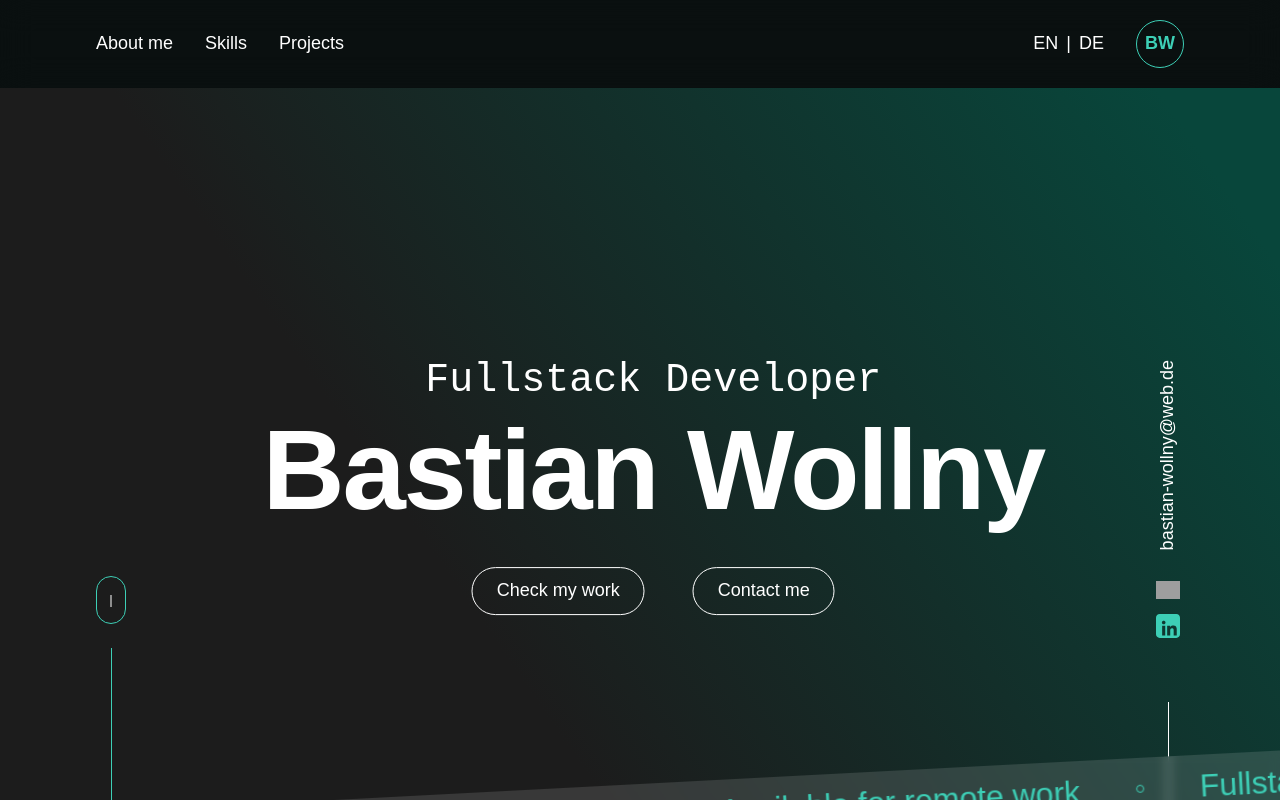
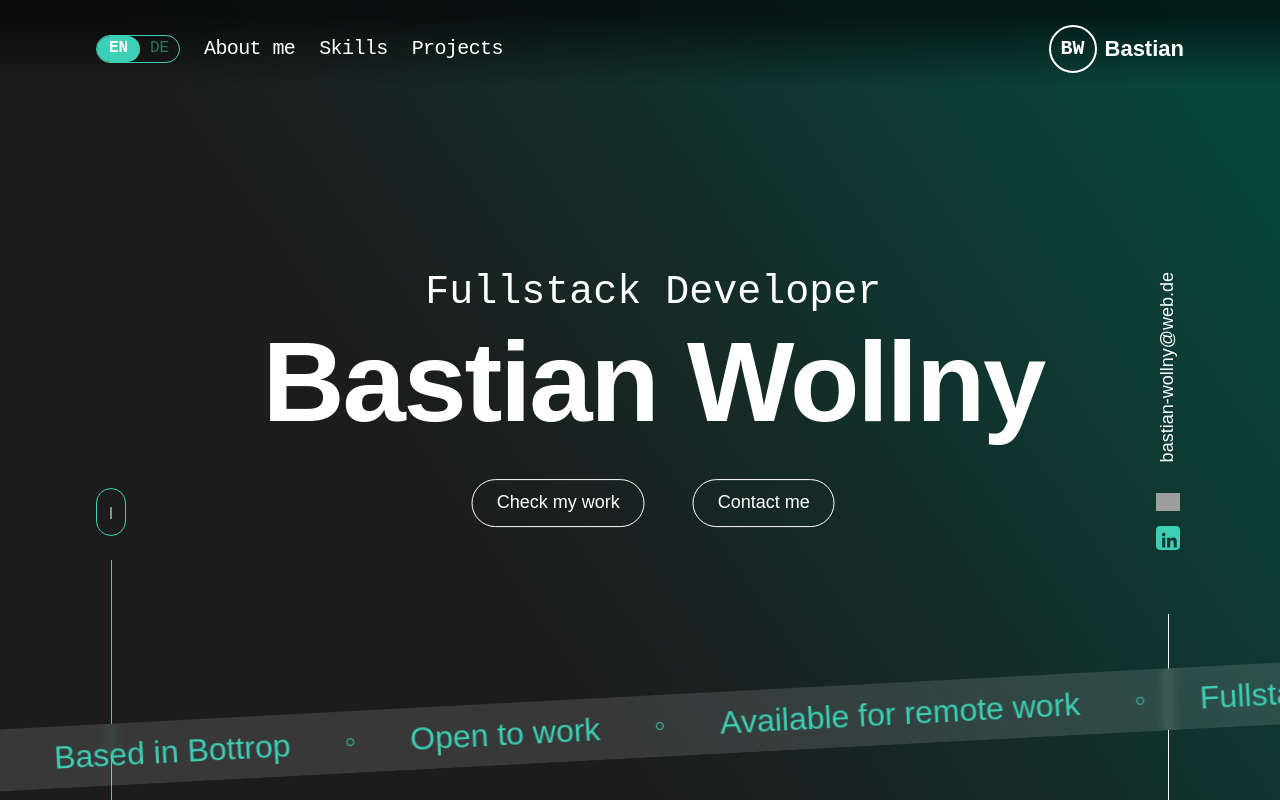
Before and after one commit to CZX93-BW/portfolio-webseite, an Angular app: page / in a window 1280 px wide. Shown: the top 800 px of the page. Built offline with nearby package versions, Linux system fonts and the light colour scheme; grey boxes are pictures that could not be loaded.

Commit message:
feat(header): implement desktop navigation

```diff
--- a/src/app/layout/header/header.html
+++ b/src/app/layout/header/header.html
@@ -1,19 +1,25 @@
 <header class="header">
-  <div class="container header__content">
-    <nav class="header__navigation" aria-label="Main navigation">
-      <a routerLink="/" fragment="about-me">About me</a>
-      <a routerLink="/" fragment="skills">Skills</a>
-      <a routerLink="/" fragment="projects">Projects</a>
-    </nav>
+  <div class="header__content">
+    <div class="header__left">
+      <div class="header__language-switch" aria-label="Language selection">
+        <button class="header__language-option header__language-option--active" type="button">
+          EN
+        </button>
+        <button class="header__language-option" type="button">
+          DE
+        </button>
+      </div>
 
-    <div class="header__actions">
-      <button class="header__language-button" type="button">EN</button>
-      <span class="header__language-divider">|</span>
-      <button class="header__language-button" type="button">DE</button>
+      <nav class="header__navigation" aria-label="Main navigation">
+        <a class="header__navigation-link" routerLink="/" fragment="about-me">About me</a>
+        <a class="header__navigation-link" routerLink="/" fragment="skills">Skills</a>
+        <a class="header__navigation-link" routerLink="/" fragment="projects">Projects</a>
+      </nav>
     </div>
 
     <a class="header__logo" routerLink="/" aria-label="Go to homepage">
-      BW
+      <span class="header__logo-mark">BW</span>
+      <span class="header__logo-text">Bastian</span>
     </a>
   </div>
 </header>
--- a/src/app/layout/header/header.scss
+++ b/src/app/layout/header/header.scss
@@ -1,57 +1,131 @@
 .header {
-  position: sticky;
+  position: fixed;
   top: 0;
-  z-index: 20;
-  background: rgba(8, 15, 15, 0.86);
-  backdrop-filter: blur(16px);
+  left: 0;
+  z-index: 50;
+  width: 100%;
+  height: var(--header-height-desktop);
+  background: var(--header-gradient);
 }
 
 .header__content {
   display: flex;
-  min-height: 88px;
+  height: 100%;
+  max-width: var(--page-max-width);
   align-items: center;
   justify-content: space-between;
-  gap: 32px;
+  margin-inline: auto;
+  padding-inline: var(--container-padding-desktop);
+}
+
+.header__left {
+  display: flex;
+  align-items: center;
+  gap: 24px;
+}
+
+.header__language-switch {
+  display: flex;
+  width: var(--language-switch-width);
+  height: var(--language-switch-height);
+  align-items: center;
+  overflow: hidden;
+  border: 1px solid var(--color-primary);
+  border-radius: var(--radius-pill);
+  transition: border-color var(--transition-default);
+}
+
+.header__language-switch:hover {
+  border-color: var(--color-white);
+}
+
+.header__language-option {
+  display: inline-flex;
+  width: 40px;
+  height: 100%;
+  align-items: center;
+  justify-content: center;
+  color: var(--color-text-primary-muted);
+  font-family: var(--font-accent);
+  font-size: var(--font-size-language);
+  font-weight: 400;
+  line-height: var(--line-height-default);
+}
+
+.header__language-option--active {
+  width: var(--language-switch-item-width);
+  border-radius: var(--radius-pill);
+  color: var(--color-white);
+  background: var(--color-primary);
+  font-weight: 700;
 }
 
 .header__navigation {
   display: flex;
   align-items: center;
-  gap: 32px;
+  gap: 24px;
 }
 
-.header__actions {
-  display: flex;
+.header__navigation-link {
+  position: relative;
+  color: var(--color-white);
+  font-family: var(--font-accent);
+  font-size: var(--font-size-navigation);
+  font-weight: 400;
+  line-height: var(--line-height-tight);
+  letter-spacing: var(--letter-spacing-navigation);
+}
+
+.header__navigation-link::after {
+  position: absolute;
+  left: 50%;
+  bottom: -12px;
+  width: 8px;
+  height: 8px;
+  border-radius: 50%;
+  background: var(--color-primary-light);
+  content: '';
+  opacity: 0;
+  transform: translateX(-50%);
+  transition: opacity var(--transition-fast);
+}
+
+.header__navigation-link:hover {
+  color: var(--color-white);
+}
+
+.header__navigation-link:hover::after {
+  opacity: 1;
+}
+
+.header__logo {
+  display: inline-flex;
+  height: 48px;
   align-items: center;
   gap: 8px;
-  margin-left: auto;
+  color: var(--color-white);
+  transition: color var(--transition-fast);
 }
 
-.header__language-button {
-  border: 0;
-  padding: 0;
-  color: var(--color-text);
-  background: transparent;
-  font: inherit;
-  cursor: pointer;
-}
-
-.header__language-button:hover {
+.header__logo:hover {
   color: var(--color-primary);
 }
 
-.header__language-divider {
-  color: var(--color-muted);
-}
-
-.header__logo {
+.header__logo-mark {
   display: inline-flex;
   width: 48px;
   height: 48px;
   align-items: center;
   justify-content: center;
-  border: 1px solid var(--color-primary);
+  border: 2px solid currentColor;
   border-radius: 50%;
-  color: var(--color-primary);
+  font-family: var(--font-accent);
+  font-size: 20px;
   font-weight: 700;
 }
+
+.header__logo-text {
+  font-family: var(--font-primary);
+  font-size: 22px;
+  font-weight: 700;
+}
```
